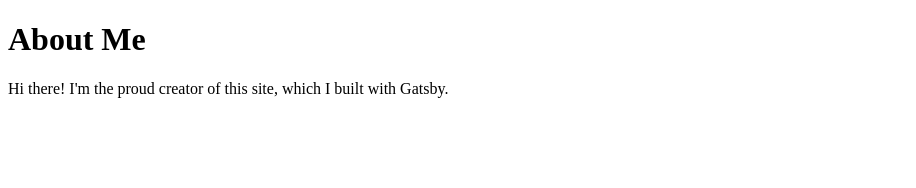
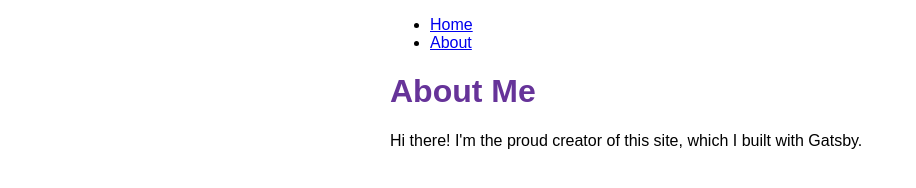
Before and after one commit to psxjpm/gatsby-starter-minimal, a Gatsby site: page /about in a window 1280 px wide. Shown: the whole page, without its empty margins (0-916 px from the left). Built offline with nearby package versions, Linux system fonts and the light colour scheme; Gatsby itself is replaced by a stand-in of ours.

Commit message:
cssmodules

```diff
--- a/src/components/layout.js
+++ b/src/components/layout.js
@@ -12,13 +12,21 @@ const Layout = ({ pageTitle, children }) => {
   return (
     <div className={container}>
       <nav>
-        <ul>
-          <li><Link to="/">Home</Link></li>
-          <li><Link to="/about">About</Link></li>
+        <ul className={navLinks}>
+          <li className={navLinkItem}>
+            <Link to="/" className={navLinkText}>
+                Home
+            </Link>
+          </li>
+          <li className={navLinkItem}>
+            <Link to="/about" className={navLinkText}>
+                About
+            </Link>
+          </li>
         </ul>
       </nav>
       <main>
-        <h1>{pageTitle}</h1>
+        <h1 className={heading}>{pageTitle}</h1>
         {children}
       </main>
     </div>
--- a/src/pages/about.js
+++ b/src/pages/about.js
@@ -1,22 +1,16 @@
 // Step 1: Import React
 import * as React from 'react'
+import Layout from '../components/layout'
 
 // Step 2: Define your component
 const AboutPage = () => {
   return (
-    <main>
-      <h1>About Me</h1>
+    <Layout pageTitle="About Me">
       <p>Hi there! I'm the proud creator of this site, which I built with Gatsby.</p>
-    </main>
+    </Layout>
   )
 }
 
-export const Head = () => (
-    <>
-      <title>About Me</title>
-      <meta name="description" content="Your description" />
-    </>
-  )
+export const Head = () => <title>About Me</title>
 
-// Step 3: Export your component
 export default AboutPage
```
Also changed, not shown: src/pages/index.js (+3 -5 lines), 1 other file.
